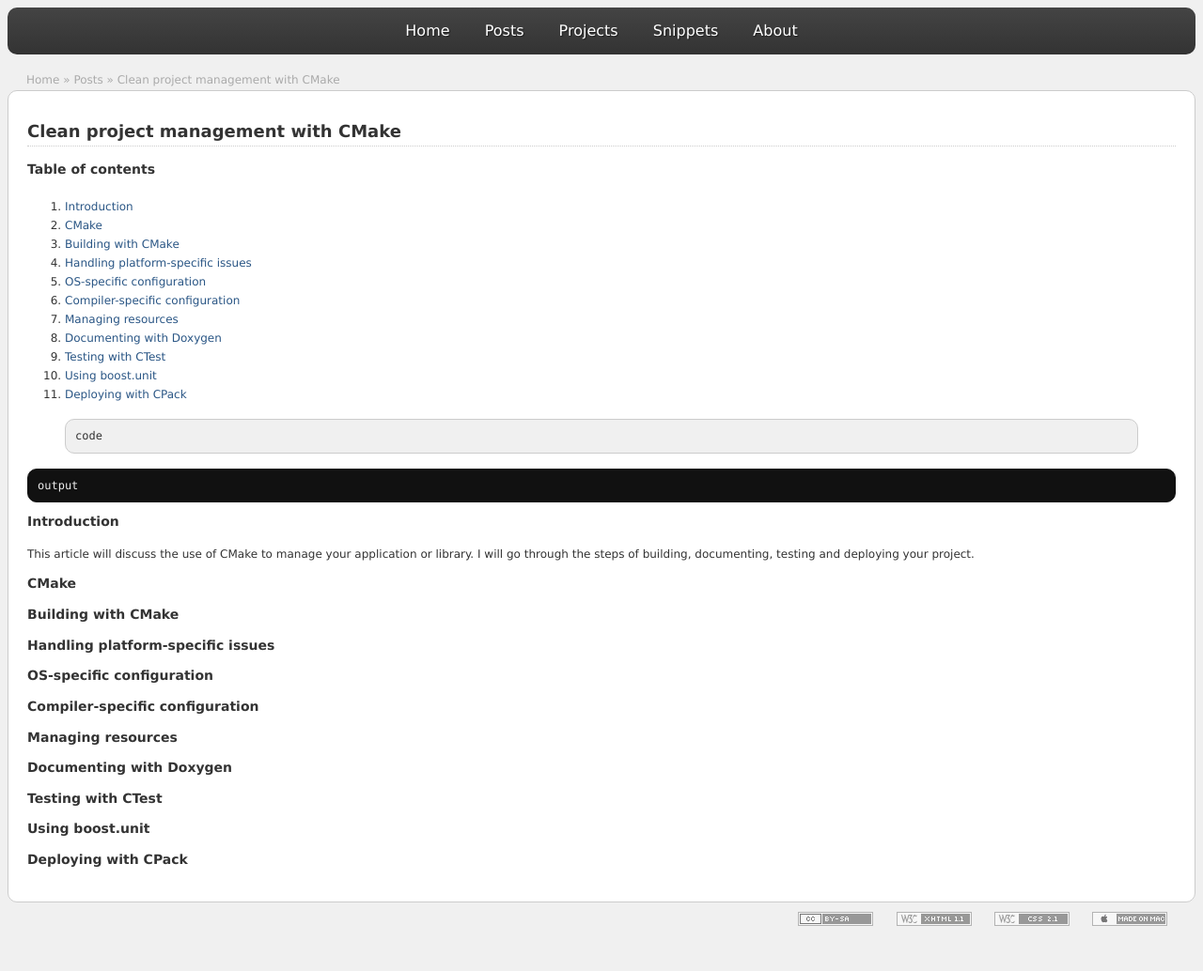
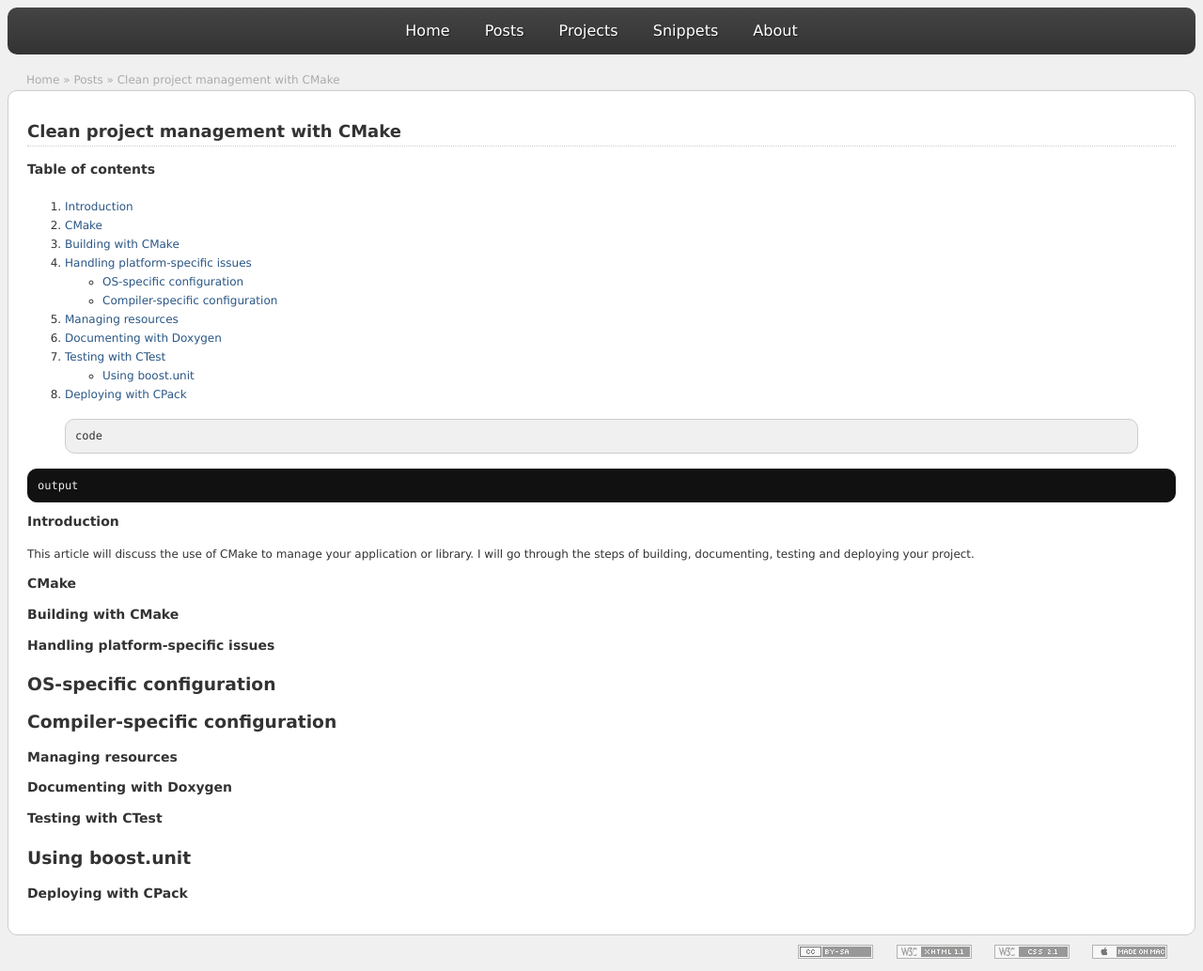
Before and after one commit to NewbiZ/newbiz.github.com, a Jekyll site: the page built from _posts/tutorials/2011-01-27-Clean-project-management-with-CMake.markdown, in a window 1280 px wide. Shown: the whole page at 94% size. Built offline with Jekyll 4.4.1, drawn with Linux system fonts in a browser that asks for light colours; Markdown is read by kramdown in place of the engine named in the settings; before the commit the page ends 999 px from its top, so only the background shows below that.

Commit message:
Add subsections

```diff
--- a/_posts/tutorials/2011-01-27-Clean-project-management-with-CMake.markdown
+++ b/_posts/tutorials/2011-01-27-Clean-project-management-with-CMake.markdown
@@ -23,8 +23,8 @@ Building with CMake
 Handling platform-specific issues
 ---------------------------------
 
-## OS-specific configuration ##
-## Compiler-specific configuration ##
+### OS-specific configuration ###
+### Compiler-specific configuration ###
 
 Managing resources
 ------------------
@@ -35,7 +35,7 @@ Documenting with Doxygen
 Testing with CTest
 ------------------
 
-## Using boost.unit ##
+### Using boost.unit ###
 
 Deploying with CPack
 --------------------
```
